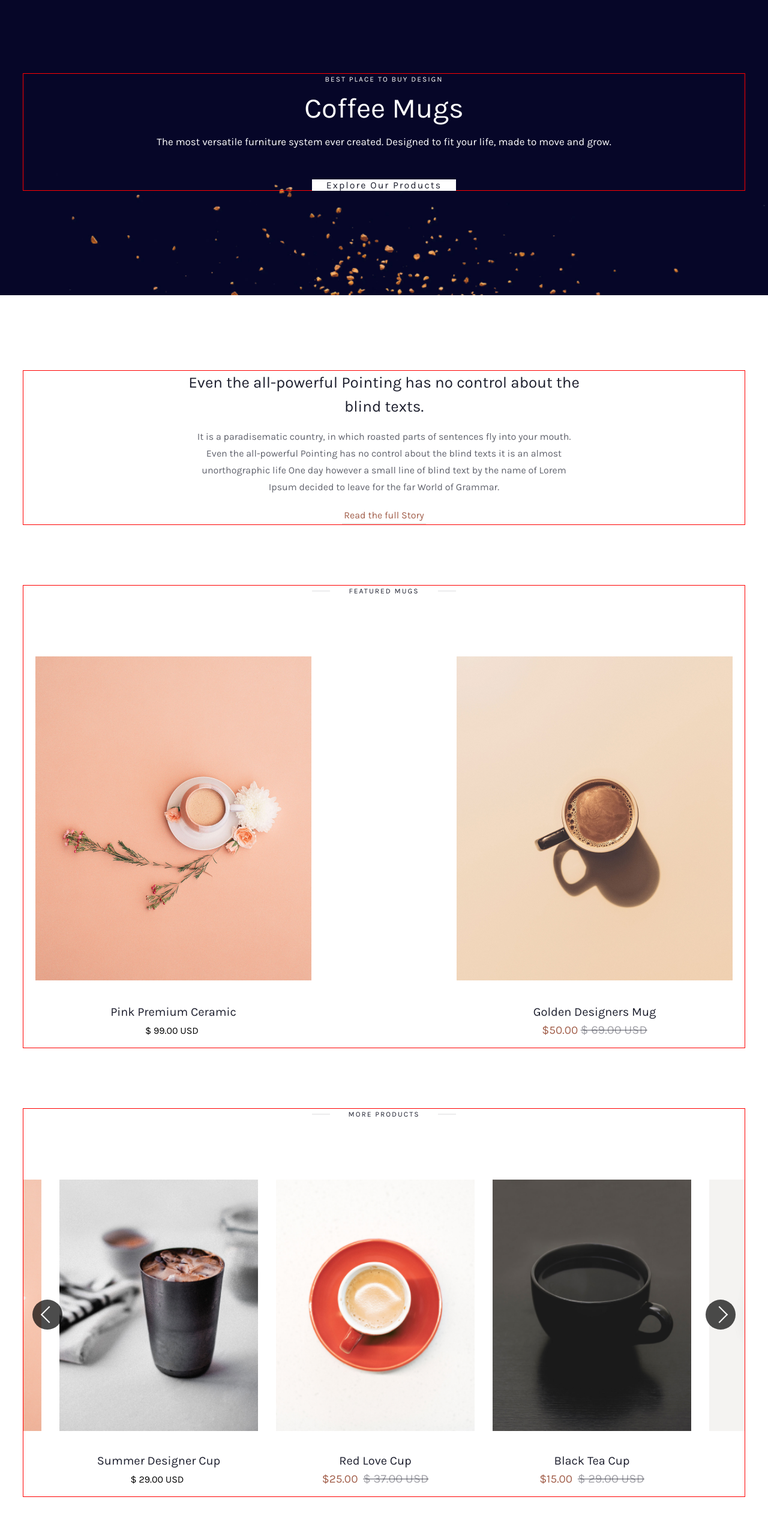
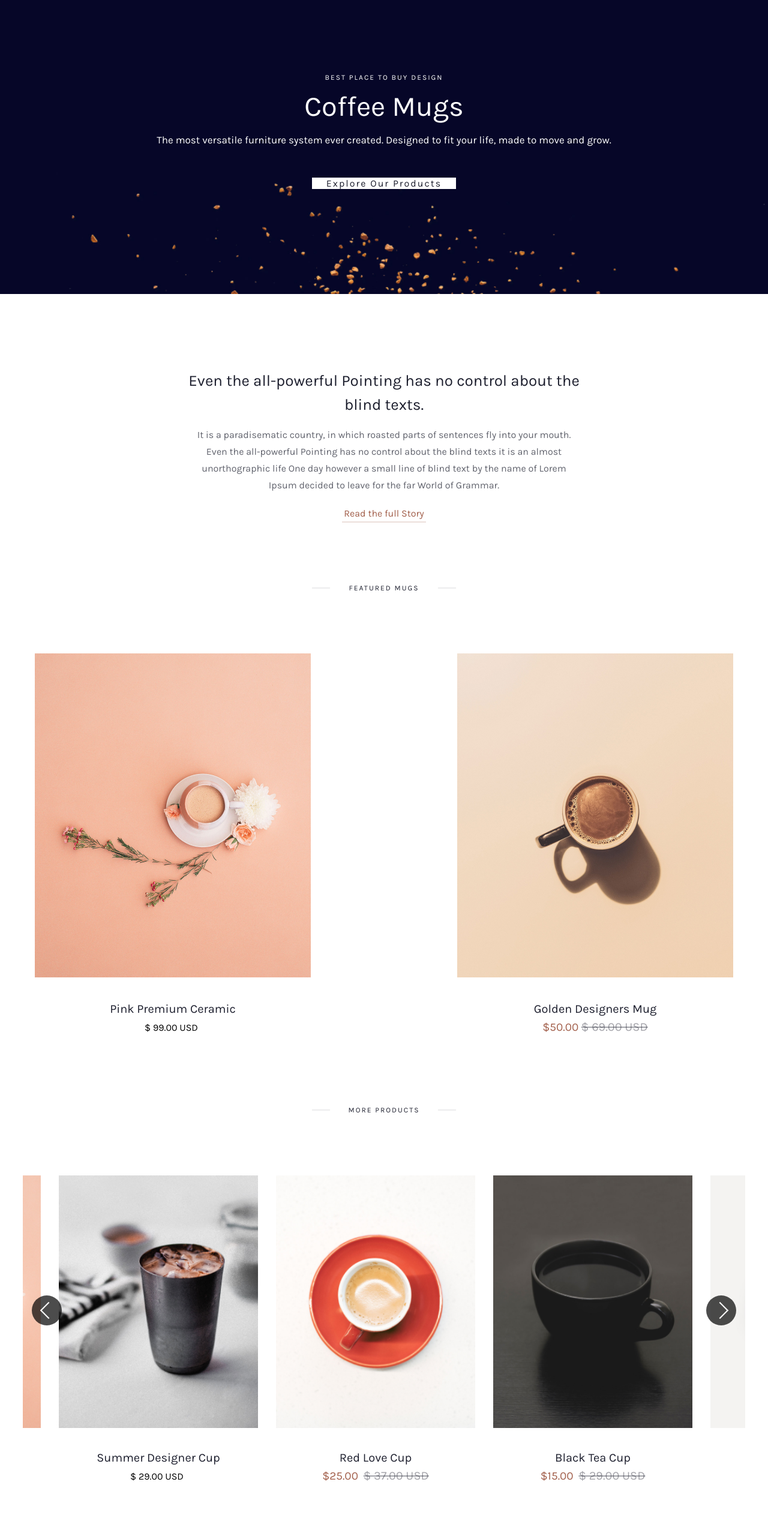
Before and after one commit to Belinskyi-Dima/projec-test, a plain HTML site: page index.html in a window 1280 px wide. Shown: the part 120-2680 px from the top of the page at 60% size. Drawn offline with nearby package versions, Linux system fonts and the light colour scheme.

Commit message:
fixed scrol3

```diff
--- a/src/scss/_autorization.scss
+++ b/src/scss/_autorization.scss
@@ -25,11 +25,10 @@
   width: 350px;
   background: $primary-text-color;
   border: 1px solid #2f303e;
-  // text-transform: uppercase;
   color: #fff;
   margin-right: 10px;
-  @media screen and (max-width: 492px){
-	margin-bottom: 10px;
+  @media screen and (max-width: 492px) {
+    margin-bottom: 10px;
   }
 }
 .authorization__form--btn {
--- a/src/scss/_featured.scss
+++ b/src/scss/_featured.scss
@@ -1,18 +1,10 @@
-
 .featured {
   margin-bottom: 100px;
+}
+.featured__title--container {
+  margin: 0 auto;
 
-
-}
-.featured__title--container{
-	margin: 0 auto;
-	// @media screen and (max-width: 1023px) {
-	// 	width: 160px;
-	// 	margin: 0 auto;
-	// 	margin-bottom: 30px;
-	//  }
   @media screen and (max-width: 1023px) {
-		// width: 240px;
     margin: 0 auto;
     margin-bottom: 30px;
   }
@@ -23,7 +15,7 @@
 
 .title {
   font-size: 12px;
-	color: #1D1F2E;
+  color: #1d1f2e;
   text-transform: uppercase;
   line-height: 18px;
   text-align: center;
@@ -32,18 +24,18 @@
   position: relative;
 
   &::after {
-			content: '';
+    content: "";
     position: absolute;
-			background-color: #ECECED;
+    background-color: #ececed;
     width: 30px;
     height: 2px;
     top: 8px;
     right: 0;
   }
   &::before {
-			content: '';
+    content: "";
     position: absolute;
-			background-color: #ECECED;
+    background-color: #ececed;
     width: 30px;
     height: 2px;
     top: 8px;
@@ -55,18 +47,13 @@
   margin: 0 auto;
   display: flex;
   justify-content: space-between;
-	padding: 0 20px ;
+  padding: 0 20px;
   @media screen and (max-width: 1023px) {
     flex-wrap: wrap;
     justify-content: center;
-
-
   }
   @media screen and (min-width: 1024px) {
-
   }
-
-
 }
 .featured__item {
   @media screen and (max-width: 1023px) {
@@ -74,7 +61,6 @@
       display: none;
     }
   }
-
 }
 .img {
   margin-bottom: 35px;
@@ -93,7 +79,6 @@
   font-weight: 400;
   line-height: 30px;
   margin-bottom: 5px;
-
 }
 .price {
   color: Secondary-text-color2;
@@ -107,5 +92,4 @@
   font-size: 20px;
   color: $price-old;
   text-decoration: line-through;
-
 }
--- a/src/scss/_features.scss
+++ b/src/scss/_features.scss
@@ -1,6 +1,4 @@
 .features {
-	// margin: 0 auto;
-
   text-align: center;
   margin-bottom: 100px;
 }
@@ -26,7 +24,6 @@
   margin-bottom: 16px;
   @media screen and (max-width: 700px) {
     font-size: 18px;
-		// line-height: 20px;
   }
 }
 
@@ -39,11 +36,11 @@
 .features__btn--wrapper {
   display: inline-block;
   padding: 5px 3px;
-	border-bottom: 2px solid #A25F4B33;
-	transition:  250ms linear;
+  border-bottom: 2px solid #a25f4b33;
+  transition: 250ms linear;
   &:hover {
     background: rgb(173, 173, 173);
-		transition:  250ms linear;
+    transition: 250ms linear;
     border-radius: 5px;
   }
 }
--- a/src/scss/_footer.scss
+++ b/src/scss/_footer.scss
@@ -9,14 +9,12 @@
   justify-content: space-between;
   @media screen and (max-width: 860px) {
     display: block;
-
   }
 }
 .footer__logo--wrapper {
   flex-basis: 300px;
   @media screen and (max-width: 860px) {
     margin-bottom: 20px;
-
   }
 }
 .logo {
--- a/src/scss/_header.scss
+++ b/src/scss/_header.scss
@@ -11,7 +11,6 @@
     display: none;
   }
   display: block;
-
 }
 .site-nav {
   display: flex;
@@ -23,7 +22,6 @@
   }
   &:not(:last-child) {
     margin-right: 30px;
-
   }
 }
 .site-nav__cart--link {
@@ -34,7 +32,7 @@
   border-bottom: 2px solid #a25f4b4d;
   transition: $animation;
   @media screen and (max-width: 771px) {
-	width:100px;
+    width: 100px;
     align-items: center;
   }
 
@@ -54,18 +52,15 @@
   border-radius: 50%;
   padding-top: 3px;
   @media screen and (max-width: 771px) {
-	width:30px;
+    width: 30px;
     height: 30px;
     padding-top: 6px;
   }
 }
 
-
 .mobile {
-
   @media screen and (max-width: 767px) {
     display: block;
-
   }
   display: none;
   position: fixed;
@@ -84,13 +79,11 @@
   display: none;
 
   visibility: visible;
-
-
 }
 .mobile__icon {
   fill: #000;
 }
-.page-header__button-menu{
+.page-header__button-menu {
   background-image: url("../src/img/sprite/burger.png");
 
   width: 40px;
@@ -99,7 +92,6 @@
   @media screen and (min-width: 768px) {
     display: none;
   }
-	// position: relative;
 
   z-index: 100;
   padding: 0;
@@ -108,16 +100,15 @@
   background-color: white;
   fill: #000000;
   cursor: pointer;
-		// transition: fill $animation;
-		&:hover,&:focus{
+  &:hover,
+  &:focus {
     fill: white;
   }
 
-	 & .page-header__icon{
+  & .page-header__icon {
     width: 40px;
     height: 40px;
   }
-
 }
 .expanded {
   background-image: url("../src/img/sprite/cross.jpg");
@@ -125,10 +116,9 @@
   height: 40px;
   background-size: cover;
   position: fixed;
-
 }
 
-.mobile__button-close{
+.mobile__button-close {
   display: flex;
   margin-right: auto;
   line-height: 0;
@@ -138,18 +128,15 @@
   cursor: pointer;
   padding: 0;
   margin-bottom: 30px;
-	// transition: fill $animation;
-	&:hover,&:focus{
+  &:hover,
+  &:focus {
     fill: red;
   }
-
-
 }
 .mobile__nav {
   padding-left: 40px;
 }
-.is-open{
-	// display: block;
+.is-open {
   visibility: hidden;
   opacity: 0;
   visibility: visible;
@@ -158,28 +145,19 @@
   @media screen and (max-width: 760px) {
     width: 760px;
     display: block;
-
   }
 }
 .mobile__list {
   margin-bottom: 30px;
 }
- .mobile__container{
-	// position: relative;
+.mobile__container {
   max-width: 480px;
   max-height: 796px;
   display: flex;
   flex-direction: column;
   margin: 0 auto;
   padding-top: 30px;
-	// padding-top: 10px;
-	//  padding-bottom: 48px;
-	// padding-left: 25px;
-
-	// margin: 0 auto;
 }
-
-
 
 .mobile__link {
   font-size: 40px;
@@ -187,34 +165,30 @@
   line-height: 1.17;
   letter-spacing: 0.02em;
   text-align: left;
-	color:#000;
-	&:hover,&:focus{
+  color: #000;
+  &:hover,
+  &:focus {
     color: teal;
   }
-
 }
 .mobile-network {
   display: inline-flex;
   flex-wrap: wrap;
-
 }
 .mobile-network__item {
-		&:not(:last-child){
+  &:not(:last-child) {
     border-right: solid 1px rgba(33, 33, 33, 0.2);
     color: rgb(134, 185, 247);
     margin-right: 10px;
   }
-		&:not(:last-child) .mobile-network__link{
+  &:not(:last-child) .mobile-network__link {
     margin-right: 10px;
   }
-
 }
 .mobile-network__link {
-
   font-size: 18px;
   font-weight: 500;
   line-height: 1.22;
   letter-spacing: 0.02em;
   color: rgb(128, 204, 255);
-
 }
--- a/src/scss/_hero.scss
+++ b/src/scss/_hero.scss
@@ -1,21 +1,15 @@
 .hero {
-	// margin: 0 auto;
   height: 530px;
-	// width: 940px;
-	background: url("../src/img/hero-bg.png")0 0/cover no-repeat;
+  background: url("../src/img/hero-bg.png") 0 0 / cover no-repeat;
   text-align: center;
   padding: 160px 0;
   color: $White-color;
   margin-bottom: 125px;
 
   @media screen and (max-width: 568px) {
-		// letter-spacing: 1px;
-		// width: 421px;
     padding: 160px 30px;
   }
   @media screen and (max-width: 330px) {
-		// letter-spacing: 1px;
-		// width: 421px;
     padding: 100px 10px;
   }
 }
@@ -32,7 +26,6 @@ text-transform: uppercase;
   line-height: 60px;
   margin-bottom: 10px;
   font-weight: 400;
-
 }
 .hero__text--info {
   font-size: 17px;
@@ -44,7 +37,7 @@ text-transform: uppercase;
   color: $primary-text-color;
   letter-spacing: 2px;
   padding: 0 24px;
-	transition:  250ms linear;
+  transition: 250ms linear;
   &:hover {
     background-color: rgb(169, 169, 161);
   }
--- a/src/scss/_variables.scss
+++ b/src/scss/_variables.scss
@@ -1,25 +1,15 @@
 body {
-	font-family: 'Karla', sans-serif;
+  font-family: "Karla", sans-serif;
   max-width: 1380px;
   margin: 0 auto;
-	// background-color: #E5E5E5;
   font-weight: 400;
   font-size: 16px;
-
 }
 .container {
   margin: 0 auto;
   position: relative;
-	border: 1px solid red ;
-	// @media screen and (min-width: 1024px) {
-	// 	width:  1024px;
-	// 	margin: 0 auto;
 
-	// }
-	// @media screen and (min-width: 480px) {
-	// 	width: 480px;
-	// 	margin: 0 auto;
-	//  }
+
   @media screen and (max-width: 768px) {
     max-width: 768px;
   }
@@ -29,16 +19,13 @@ body {
   @media screen and (min-width: 1204px) {
     width: 1204px;
   }
+}
+$primary-text-color: #1d1f2e;
+$Secondary-text-color: #1d1f2eb2;
 
-}
-$primary-text-color: #1D1F2E;
-$Secondary-text-color: #1D1F2EB2;
-
-$price-sale-color: #A25F4B;
+$price-sale-color: #a25f4b;
 $price-color: rgba(29, 31, 46, 0.7);
 $price-old: rgba(29, 31, 46, 0.4);
 
-
-
-$White-color: #FFFFFF;
+$White-color: #ffffff;
 $animation: 250ms cubic-bezier(0.4, 0, 0.2, 1);
```
Also changed, not shown: index.html (+55 -36 lines), src/scss/_discount.scss (+0 -16 lines), src/scss/_more-products.scss (+4 -4 lines), src/scss/_post.scss (+2 -6 lines), css/main.css, css/main.min.css, 2 other files. Lines whose indentation alone changed are shown as unchanged.
